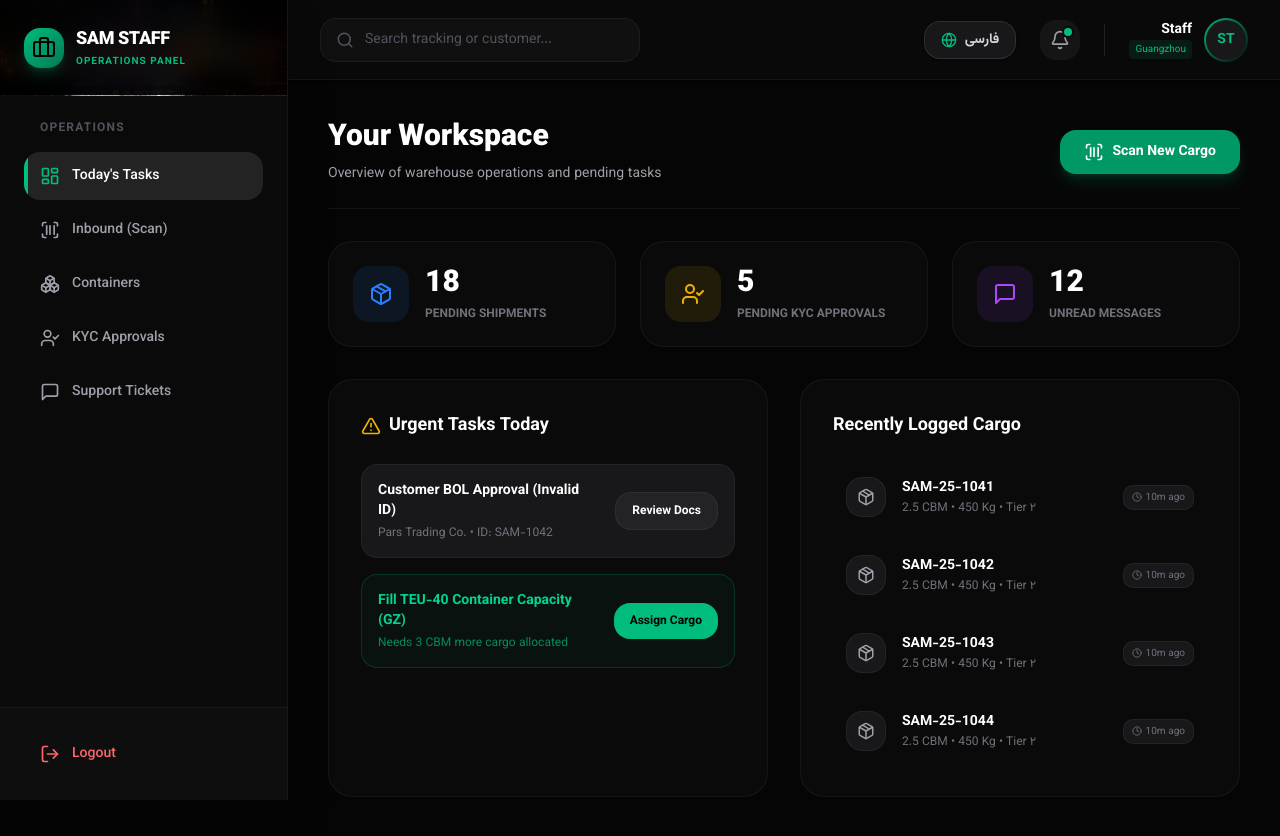
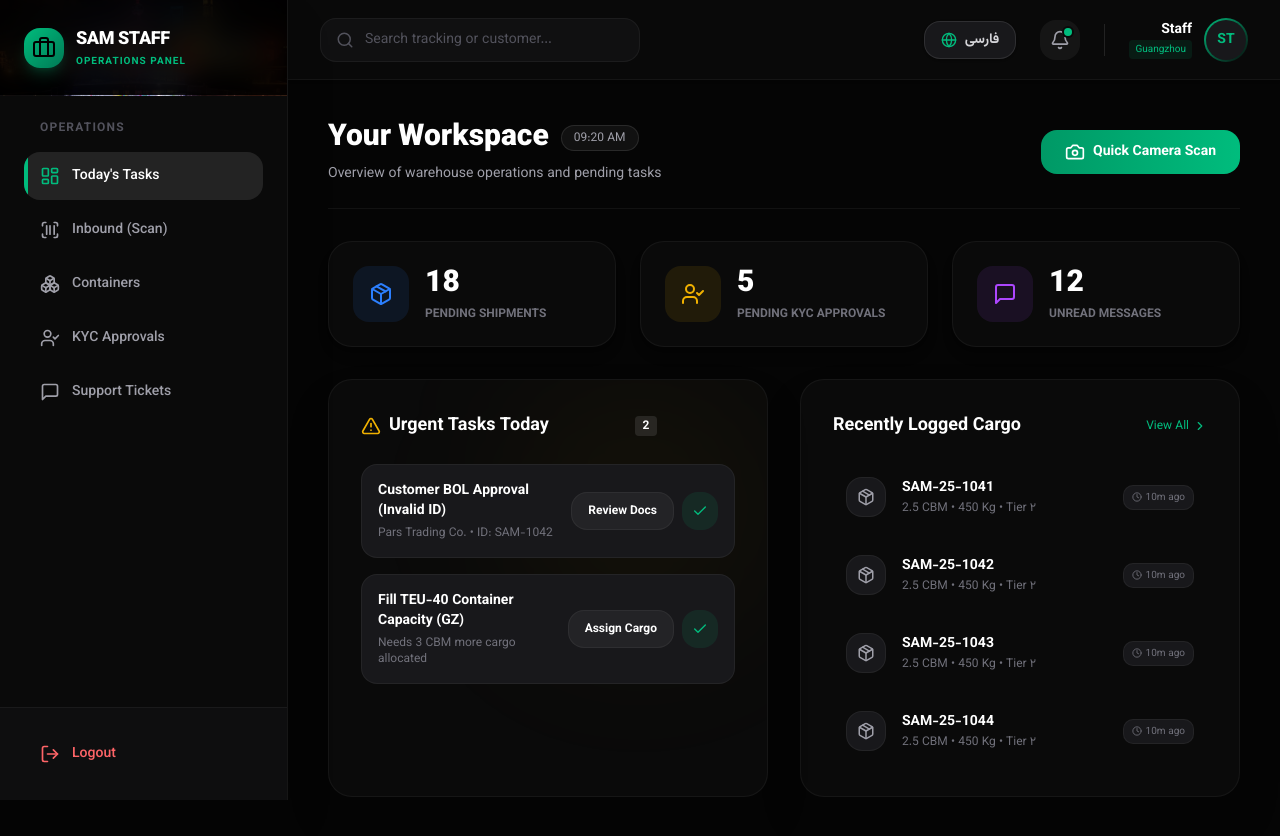
Before and after one commit to amirimmd/SAM-CRM-System, a Next.js app: page /en/staff in a window 1280 px wide. Shown: the top 836 px of the page. Built offline with nearby package versions, Linux system fonts and the light colour scheme.

Commit message:
Sync local project state to main branch

```diff
--- a/src/app/(dashboard)/[locale]/staff/page.tsx
+++ b/src/app/(dashboard)/[locale]/staff/page.tsx
@@ -1,94 +1,264 @@
-import { Package, UserCheck, MessageSquare, AlertTriangle, ArrowUpRight, Clock, ScanBarcode } from 'lucide-react';
+'use client';
+
+import { useState, useEffect, useRef } from 'react';
+import { Package, UserCheck, MessageSquare, AlertTriangle, Clock, ScanBarcode, X, Camera, CheckCircle2, ChevronRight, ChevronLeft, Check } from 'lucide-react';
 import Link from 'next/link';
+import { useParams, useRouter } from 'next/navigation';
+import { cn } from '@/lib/utils';
 
-export default async function StaffDashboardPage({ params }: { params: Promise<{ locale: string }> }) {
-  const { locale } = await params;
+// --- کامپوننت واقعی اسکنر دوربین ---
+function ScannerModal({ onClose, onScan, t, isRtl }: any) {
+  const videoRef = useRef<HTMLVideoElement>(null);
+  const [error, setError] = useState('');
+  const [manualCode, setManualCode] = useState('');
+
+  useEffect(() => {
+    let stream: MediaStream | null = null;
+    let scanInterval: any;
+
+    const startScanner = async () => {
+      try {
+        // ۱. درخواست دسترسی به دوربین پشت گوشی
+        stream = await navigator.mediaDevices.getUserMedia({
+          video: { facingMode: 'environment' }
+        });
+
+        if (videoRef.current) {
+          videoRef.current.srcObject = stream;
+          videoRef.current.setAttribute('playsinline', 'true'); // ضروری برای iOS
+          videoRef.current.play();
+        }
+
+        // ۲. استفاده از API بومی مرورگر برای پردازش تصویر
+        // @ts-ignore
+        if ('BarcodeDetector' in window) {
+          // @ts-ignore
+          const detector = new window.BarcodeDetector();
+          scanInterval = setInterval(async () => {
+            if (videoRef.current && videoRef.current.readyState === 4) {
+              try {
+                const barcodes = await detector.detect(videoRef.current);
+                if (barcodes.length > 0) {
+                  onScan(barcodes[0].rawValue);
+                }
+              } catch (e) {
+                // نادیده گرفتن خطاهای فریم‌های تار
+              }
+            }
+          }, 500);
+        } else {
+          setError(t.notSupported);
+        }
+      } catch (err) {
+        setError(t.noAccess);
+      }
+    };
+
+    startScanner();
+
+    return () => {
+      if (stream) stream.getTracks().forEach(track => track.stop());
+      if (scanInterval) clearInterval(scanInterval);
+    };
+  }, [onScan, t]);
+
+  return (
+    <div className="fixed inset-0 z-[100] bg-black/95 backdrop-blur-md flex flex-col items-center justify-center p-4">
+      <div className="w-full max-w-sm flex flex-col items-center">
+
+        <div className="flex justify-between items-center w-full mb-6">
+           <h3 className="text-white font-bold flex items-center gap-2">
+             <Camera size={20} className="text-emerald-500" />
+             {t.title}
+           </h3>
+           <button onClick={onClose} className="p-2 bg-white/10 rounded-full text-zinc-400 hover:text-white">
+              <X size={20} />
+           </button>
+        </div>
+
+        {/* ناحیه دوربین */}
+        <div className="relative w-full aspect-[3/4] bg-zinc-900 rounded-3xl overflow-hidden border border-white/10 shadow-2xl">
+           <video
+             ref={videoRef}
+             className="absolute inset-0 w-full h-full object-cover"
+           />
+           {/* لایه اسکن (گرافیک لیزر) */}
+           <div className="absolute inset-0 bg-black/40" />
+           <div className="absolute top-1/2 left-1/2 -translate-x-1/2 -translate-y-1/2 w-64 h-64 border-2 border-emerald-500 rounded-2xl">
+              <div className="absolute top-0 left-0 right-0 h-0.5 bg-emerald-500 shadow-[0_0_15px_#10b981] animate-[scan_2s_ease-in-out_infinite]" />
+           </div>
+
+           {error && (
+             <div className="absolute inset-0 bg-zinc-900/90 flex items-center justify-center p-6 text-center z-20">
+                <div>
+                   <AlertTriangle className="text-yellow-500 mx-auto mb-3" size={32} />
+                   <p className="text-sm text-zinc-300 mb-4">{error}</p>
+                   {/* ورود دستی به عنوان بک‌آپ */}
+                   <div className="flex gap-2">
+                      <input
+                        type="text"
+                        value={manualCode}
+                        onChange={(e) => setManualCode(e.target.value)}
+                        placeholder="SAM-XXXX"
+                        className="h-10 bg-black border border-white/10 rounded-lg px-3 text-white text-sm w-full text-center"
+                      />
+                      <button onClick={() => onScan(manualCode)} className="px-4 bg-emerald-600 text-black font-bold rounded-lg text-sm">OK</button>
+                   </div>
+                </div>
+             </div>
+           )}
+        </div>
+
+        <p className="mt-6 text-zinc-400 text-sm">{t.instruction}</p>
+
+      </div>
+      <style dangerouslySetInnerHTML={{__html: `
+        @keyframes scan {
+          0% { top: 0%; opacity: 0; }
+          10% { opacity: 1; }
+          90% { opacity: 1; }
+          100% { top: 100%; opacity: 0; }
+        }
+      `}} />
+    </div>
+  );
+}
+
+// --- داشبورد اصلی ---
+export default function StaffDashboardPage() {
+  const params = useParams();
+  const router = useRouter();
+  const locale = (params?.locale as string) || 'fa';
   const isRtl = locale === 'fa';
 
-  const t = {
+  const [isScanning, setIsScanning] = useState(false);
+  const [currentTime, setCurrentTime] = useState('');
+
+  // تولید ساعت زنده
+  useEffect(() => {
+    setCurrentTime(new Date().toLocaleTimeString(locale === 'fa' ? 'fa-IR' : 'en-US', { hour: '2-digit', minute: '2-digit' }));
+    const timer = setInterval(() => {
+      setCurrentTime(new Date().toLocaleTimeString(locale === 'fa' ? 'fa-IR' : 'en-US', { hour: '2-digit', minute: '2-digit' }));
+    }, 60000);
+    return () => clearInterval(timer);
+  }, [locale]);
+
+  const texts = {
     fa: {
       title: 'میز کار شما',
       desc: 'خلاصه وضعیت عملیات انبار و کارهای در انتظار انجام',
-      scanBtn: 'اسکن بار جدید',
-      stats: {
-        pending: 'بارهای منتظر تخصیص',
-        kyc: 'تایید هویت‌های جدید',
-        tickets: 'پیام‌های خوانده نشده',
-      },
-      tasks: 'کارهای فوری امروز',
+      scanBtn: 'اسکن سریع دوربین',
+      stats: { pending: 'بارهای منتظر تخصیص', kyc: 'تایید هویت‌های جدید', tickets: 'پیام‌های خوانده نشده' },
+      tasksTitle: 'کارهای فوری امروز',
+      tasksEmpty: 'تمام کارهای امروز انجام شده است. عالی بود! 🎉',
       tasksList: [
-        { title: 'تایید بارنامه مشتری (کد ملی نامعتبر)', desc: 'شرکت بازرگانی پارس • شناسه: SAM-1042', action: 'بررسی مدارک' },
-        { title: 'تکمیل ظرفیت کانتینر TEU-40 (گوانگجو)', desc: 'نیاز به تخصیص ۳ CBM بار دیگر', action: 'تخصیص بار' }
+        { id: 1, title: 'تایید بارنامه مشتری (کد ملی نامعتبر)', desc: 'شرکت بازرگانی پارس • شناسه: SAM-1042', action: 'بررسی مدارک' },
+        { id: 2, title: 'تکمیل ظرفیت کانتینر TEU-40 (گوانگجو)', desc: 'نیاز به تخصیص ۳ CBM بار دیگر', action: 'تخصیص بار' }
       ],
       recent: 'بارهای اخیراً ثبت شده',
-      cargoType: 'تیپ'
+      cargoType: 'تیپ',
+      camera: {
+        title: 'اسکنر بارکد بومی',
+        instruction: 'دوربین را روی بارکد روی کارتن قرار دهید',
+        notSupported: 'مرورگر شما از Barcode API بومی پشتیبانی نمی‌کند. لطفا کد را دستی وارد کنید.',
+        noAccess: 'دسترسی به دوربین داده نشد. لطفا دسترسی را در تنظیمات مرورگر فعال کنید.'
+      }
     },
     en: {
       title: 'Your Workspace',
       desc: 'Overview of warehouse operations and pending tasks',
-      scanBtn: 'Scan New Cargo',
-      stats: {
-        pending: 'Pending Shipments',
-        kyc: 'Pending KYC Approvals',
-        tickets: 'Unread Messages',
-      },
-      tasks: 'Urgent Tasks Today',
+      scanBtn: 'Quick Camera Scan',
+      stats: { pending: 'Pending Shipments', kyc: 'Pending KYC Approvals', tickets: 'Unread Messages' },
+      tasksTitle: 'Urgent Tasks Today',
+      tasksEmpty: 'All tasks completed for today. Great job! 🎉',
       tasksList: [
-        { title: 'Customer BOL Approval (Invalid ID)', desc: 'Pars Trading Co. • ID: SAM-1042', action: 'Review Docs' },
-        { title: 'Fill TEU-40 Container Capacity (GZ)', desc: 'Needs 3 CBM more cargo allocated', action: 'Assign Cargo' }
+        { id: 1, title: 'Customer BOL Approval (Invalid ID)', desc: 'Pars Trading Co. • ID: SAM-1042', action: 'Review Docs' },
+        { id: 2, title: 'Fill TEU-40 Container Capacity (GZ)', desc: 'Needs 3 CBM more cargo allocated', action: 'Assign Cargo' }
       ],
       recent: 'Recently Logged Cargo',
-      cargoType: 'Tier'
+      cargoType: 'Tier',
+      camera: {
+        title: 'Native Barcode Scanner',
+        instruction: 'Point the camera at the carton barcode',
+        notSupported: 'Your browser does not support Native Barcode API. Please enter code manually.',
+        noAccess: 'Camera access denied. Please enable it in browser settings.'
+      }
     }
   };
 
-  const text = isRtl ? t.fa : t.en;
+  const t = isRtl ? texts.fa : texts.en;
+
+  // وضعیت لیست کارها (قابل انجام)
+  const [tasks, setTasks] = useState(t.tasksList);
+
+  const handleCompleteTask = (id: number) => {
+     setTasks(tasks.filter(task => task.id !== id));
+  };
+
+  const handleScanSuccess = (code: string) => {
+     setIsScanning(false);
+     // انتقال کاربر به صفحه ورود کالا و پر کردن اتوماتیک کد در آدرس
+     router.push(`/${locale}/staff/inbound?code=${code}`);
+  };
 
   return (
     <div className="space-y-8 animate-in fade-in duration-500 font-vazirmatn pb-20">
 
+      {/* 📷 Modal اسکنر واقعی */}
+      {isScanning && (
+        <ScannerModal
+          onClose={() => setIsScanning(false)}
+          onScan={handleScanSuccess}
+          t={t.camera}
+          isRtl={isRtl}
+        />
+      )}
+
       {/* Header */}
       <div className="flex flex-col md:flex-row justify-between items-start md:items-center gap-4 border-b border-white/5 pb-6">
         <div>
-          <h1 className="text-2xl md:text-3xl font-black text-white mb-2">{text.title}</h1>
-          <p className="text-zinc-400 text-sm">{text.desc}</p>
+          <div className="flex items-center gap-3 mb-2">
+             <h1 className="text-2xl md:text-3xl font-black text-white">{t.title}</h1>
+             <span className="bg-white/5 text-zinc-400 px-3 py-1 rounded-full text-xs font-mono border border-white/10">{currentTime}</span>
+          </div>
+          <p className="text-zinc-400 text-sm">{t.desc}</p>
         </div>
-        <Link
-          href={`/${locale}/staff/inbound`}
-          className="flex items-center gap-2 bg-emerald-600 text-white px-6 py-3 rounded-2xl font-bold text-sm hover:bg-emerald-500 transition-all shadow-lg shadow-emerald-600/20 active:scale-95 w-full md:w-auto justify-center shrink-0"
+        <button
+          onClick={() => setIsScanning(true)}
+          className="flex items-center justify-center gap-2 bg-gradient-to-r from-emerald-600 to-emerald-500 text-white px-6 py-3 rounded-2xl font-bold text-sm hover:shadow-[0_0_20px_rgba(16,185,129,0.3)] transition-all active:scale-95 w-full md:w-auto shrink-0 group"
         >
-          <ScanBarcode size={20} />
-          {text.scanBtn}
-        </Link>
+          <Camera size={20} className="group-hover:scale-110 transition-transform" />
+          {t.scanBtn}
+        </button>
       </div>
 
       {/* Overview Cards */}
       <div className="grid grid-cols-1 sm:grid-cols-2 md:grid-cols-3 gap-4 md:gap-6">
-        <div className="bg-[#0a0a0a] border border-white/5 p-5 md:p-6 rounded-3xl flex items-center gap-4 hover:border-emerald-500/30 transition-all group">
-          <div className="w-14 h-14 rounded-2xl flex items-center justify-center bg-blue-500/10 text-blue-500 shrink-0 group-hover:scale-110 transition-transform">
+        <div className="bg-[#0a0a0a] border border-white/5 p-5 md:p-6 rounded-3xl flex items-center gap-4 hover:border-emerald-500/30 transition-all group shadow-lg">
+          <div className="w-14 h-14 rounded-2xl flex items-center justify-center bg-blue-500/10 text-blue-500 shrink-0 group-hover:bg-blue-500 group-hover:text-white transition-all">
             <Package size={24} />
           </div>
           <div>
             <h3 className="text-2xl md:text-3xl font-black text-white mb-1">18</h3>
-            <p className="text-zinc-500 text-[10px] md:text-xs font-bold uppercase">{text.stats.pending}</p>
+            <p className="text-zinc-500 text-[10px] md:text-xs font-bold uppercase">{t.stats.pending}</p>
           </div>
         </div>
-        <div className="bg-[#0a0a0a] border border-white/5 p-5 md:p-6 rounded-3xl flex items-center gap-4 hover:border-emerald-500/30 transition-all group">
-          <div className="w-14 h-14 rounded-2xl flex items-center justify-center bg-yellow-500/10 text-yellow-500 shrink-0 group-hover:scale-110 transition-transform">
+        <div className="bg-[#0a0a0a] border border-white/5 p-5 md:p-6 rounded-3xl flex items-center gap-4 hover:border-emerald-500/30 transition-all group shadow-lg">
+          <div className="w-14 h-14 rounded-2xl flex items-center justify-center bg-yellow-500/10 text-yellow-500 shrink-0 group-hover:bg-yellow-500 group-hover:text-white transition-all">
             <UserCheck size={24} />
           </div>
           <div>
             <h3 className="text-2xl md:text-3xl font-black text-white mb-1">5</h3>
-            <p className="text-zinc-500 text-[10px] md:text-xs font-bold uppercase">{text.stats.kyc}</p>
+            <p className="text-zinc-500 text-[10px] md:text-xs font-bold uppercase">{t.stats.kyc}</p>
           </div>
         </div>
-        <div className="bg-[#0a0a0a] border border-white/5 p-5 md:p-6 rounded-3xl flex items-center gap-4 hover:border-emerald-500/30 transition-all group sm:col-span-2 md:col-span-1">
-          <div className="w-14 h-14 rounded-2xl flex items-center justify-center bg-purple-500/10 text-purple-500 shrink-0 group-hover:scale-110 transition-transform">
+        <div className="bg-[#0a0a0a] border border-white/5 p-5 md:p-6 rounded-3xl flex items-center gap-4 hover:border-emerald-500/30 transition-all group sm:col-span-2 md:col-span-1 shadow-lg">
+          <div className="w-14 h-14 rounded-2xl flex items-center justify-center bg-purple-500/10 text-purple-500 shrink-0 group-hover:bg-purple-500 group-hover:text-white transition-all">
             <MessageSquare size={24} />
           </div>
           <div>
             <h3 className="text-2xl md:text-3xl font-black text-white mb-1">12</h3>
-            <p className="text-zinc-500 text-[10px] md:text-xs font-bold uppercase">{text.stats.tickets}</p>
+            <p className="text-zinc-500 text-[10px] md:text-xs font-bold uppercase">{t.stats.tickets}</p>
           </div>
         </div>
       </div>
@@ -96,39 +266,56 @@ export default async function StaffDashboardPage({ params }: { params: Promise<{
       {/* Urgent Tasks & Recent Scans */}
       <div className="grid grid-cols-1 lg:grid-cols-2 gap-6 lg:gap-8">
 
-        {/* Urgent Tasks */}
-        <div className="bg-[#0a0a0a] border border-white/5 rounded-3xl p-6 md:p-8 flex flex-col h-full">
-          <h3 className="font-bold text-white text-lg mb-6 flex items-center gap-2">
+        {/* Dynamic Urgent Tasks */}
+        <div className="bg-[#0a0a0a] border border-white/5 rounded-3xl p-6 md:p-8 flex flex-col h-full shadow-2xl relative overflow-hidden">
+          <div className="absolute top-0 right-0 w-64 h-64 bg-yellow-500/5 rounded-full blur-[80px] pointer-events-none" />
+
+          <h3 className="font-bold text-white text-lg mb-6 flex items-center gap-2 relative z-10">
             <AlertTriangle className="text-yellow-500" size={20} />
-            {text.tasks}
+            {t.tasksTitle}
+            <span className="bg-white/10 px-2 py-0.5 rounded text-xs ml-auto mr-auto">{tasks.length}</span>
           </h3>
-          <div className="space-y-4 flex-1">
-            <div className="p-4 rounded-2xl bg-zinc-900 border border-white/5 flex flex-col sm:flex-row gap-4 items-start sm:items-center justify-between group hover:border-white/10 transition-all">
-               <div>
-                  <div className="font-bold text-white text-sm mb-1">{text.tasksList[0].title}</div>
-                  <div className="text-[11px] md:text-xs text-zinc-500">{text.tasksList[0].desc}</div>
+
+          <div className="space-y-4 flex-1 relative z-10">
+            {tasks.length === 0 ? (
+               <div className="h-full min-h-[150px] flex flex-col items-center justify-center text-center p-6 border-2 border-dashed border-white/5 rounded-3xl">
+                  <CheckCircle2 size={40} className="text-emerald-500/50 mb-3" />
+                  <p className="text-zinc-400 text-sm">{t.tasksEmpty}</p>
                </div>
-               <button className="text-xs font-bold bg-white/5 text-white hover:bg-white/10 px-4 py-2.5 rounded-xl transition-colors w-full sm:w-auto shrink-0 border border-white/5">
-                  {text.tasksList[0].action}
-               </button>
-            </div>
-            <div className="p-4 rounded-2xl bg-emerald-500/5 border border-emerald-500/20 flex flex-col sm:flex-row gap-4 items-start sm:items-center justify-between group hover:border-emerald-500/30 transition-all">
-               <div>
-                  <div className="font-bold text-emerald-400 text-sm mb-1">{text.tasksList[1].title}</div>
-                  <div className="text-[11px] md:text-xs text-emerald-500/70">{text.tasksList[1].desc}</div>
-               </div>
-               <button className="text-xs font-bold bg-emerald-500 text-black hover:bg-emerald-400 px-4 py-2.5 rounded-xl transition-colors w-full sm:w-auto shrink-0">
-                  {text.tasksList[1].action}
-               </button>
-            </div>
+            ) : (
+               tasks.map((task, idx) => (
+                 <div key={task.id} className="p-4 rounded-2xl bg-zinc-900 border border-white/5 flex flex-col sm:flex-row gap-4 items-start sm:items-center justify-between group hover:bg-zinc-800 transition-all">
+                   <div>
+                      <div className="font-bold text-white text-sm mb-1">{task.title}</div>
+                      <div className="text-[11px] md:text-xs text-zinc-500">{task.desc}</div>
+                   </div>
+                   <div className="flex gap-2 w-full sm:w-auto shrink-0">
+                     <button className="flex-1 sm:flex-none text-xs font-bold bg-white/5 text-white hover:bg-white/10 px-4 py-2.5 rounded-xl transition-colors border border-white/5">
+                        {task.action}
+                     </button>
+                     <button
+                       onClick={() => handleCompleteTask(task.id)}
+                       title="Mark as done"
+                       className="p-2.5 bg-emerald-500/10 text-emerald-500 hover:bg-emerald-500 hover:text-black rounded-xl transition-colors"
+                     >
+                        <Check size={16} />
+                     </button>
+                   </div>
+                 </div>
+               ))
+            )}
           </div>
         </div>
 
         {/* Recent Inbound */}
-        <div className="bg-[#0a0a0a] border border-white/5 rounded-3xl p-6 md:p-8 flex flex-col h-full">
-          <h3 className="font-bold text-white text-lg mb-6">
-            {text.recent}
-          </h3>
+        <div className="bg-[#0a0a0a] border border-white/5 rounded-3xl p-6 md:p-8 flex flex-col h-full shadow-2xl">
+          <div className="flex justify-between items-center mb-6">
+             <h3 className="font-bold text-white text-lg">{t.recent}</h3>
+             <Link href={`/${locale}/staff/inbound`} className="text-emerald-500 text-xs flex items-center gap-1 hover:underline">
+               View All {isRtl ? <ChevronLeft size={14}/> : <ChevronRight size={14}/>}
+             </Link>
+          </div>
+
           <div className="space-y-3 flex-1">
             {[1, 2, 3, 4].map((i) => (
               <div key={i} className="flex items-center gap-3 md:gap-4 p-3 rounded-2xl hover:bg-white/5 transition-colors group cursor-pointer border border-transparent hover:border-white/5">
@@ -137,7 +324,7 @@ export default async function StaffDashboardPage({ params }: { params: Promise<{
                 </div>
                 <div className="flex-1 min-w-0">
                   <div className="font-bold text-white text-sm truncate">SAM-25-104{i}</div>
-                  <div className="text-[10px] md:text-xs text-zinc-500 truncate mt-0.5">2.5 CBM • 450 Kg • {text.cargoType} ۲</div>
+                  <div className="text-[10px] md:text-xs text-zinc-500 truncate mt-0.5">2.5 CBM • 450 Kg • {t.cargoType} ۲</div>
                 </div>
                 <div className="text-right shrink-0">
                   <div className="text-[10px] text-zinc-500 flex items-center gap-1 bg-zinc-900 px-2 py-1 rounded-md border border-white/5">
```
